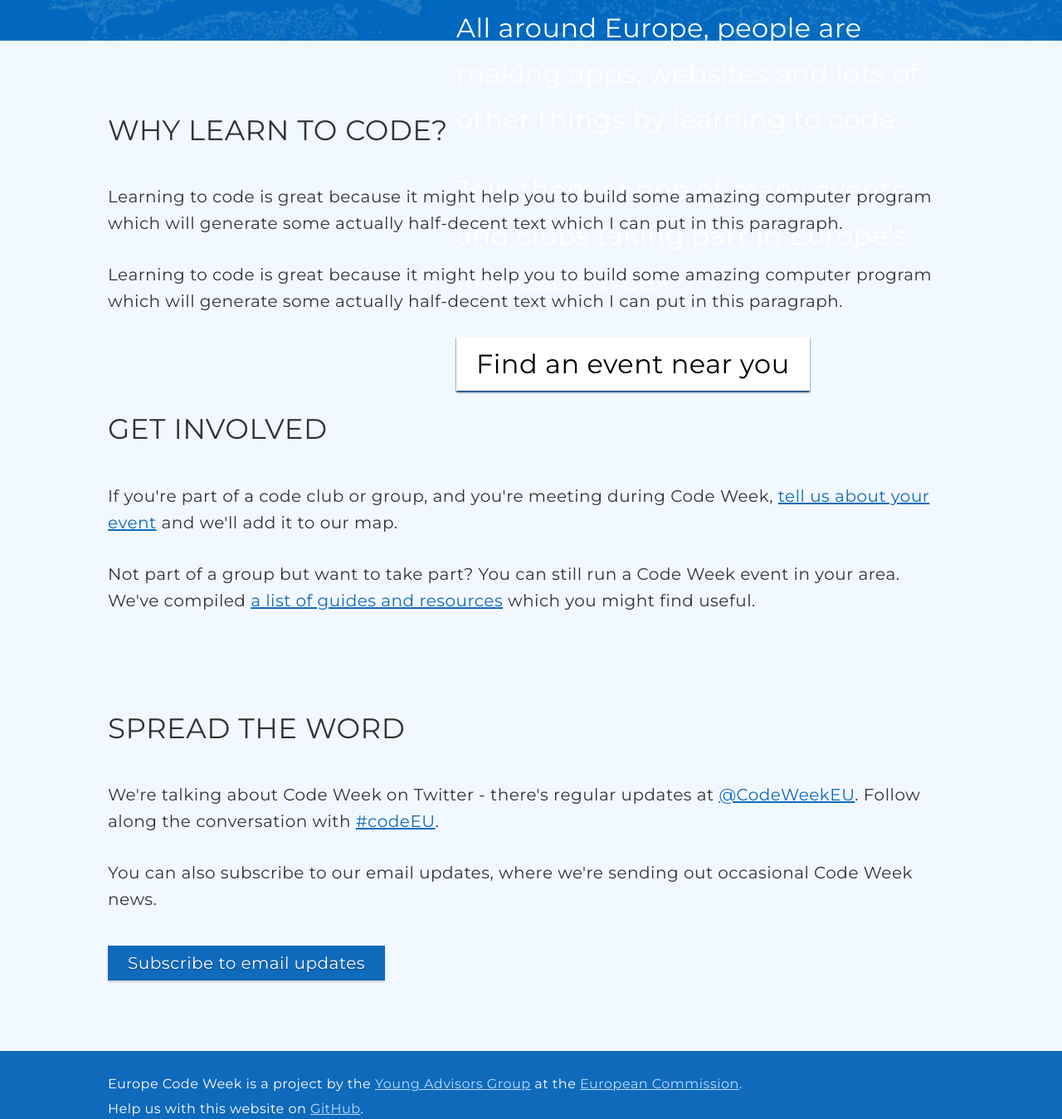
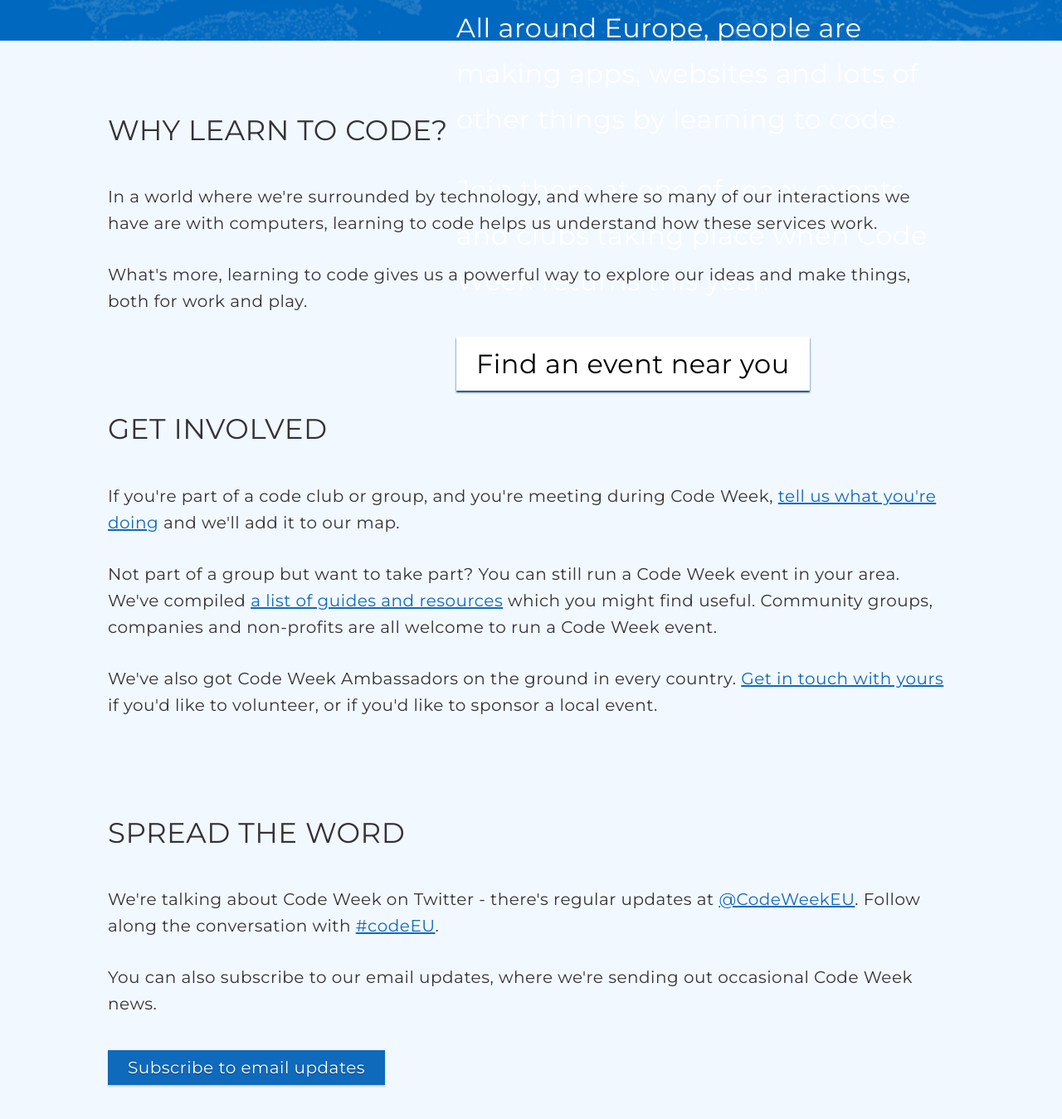
Before and after one commit to codeeu/codeeu.github.io, a Jekyll site: the page built from index.html, in a window 1280 px wide and 1400 px high, scrolled down 555 px, cut to the strip 51-1400 px from the top of the window. Shown: the whole strip at 83% size. Built offline with Jekyll 4.4.1, drawn with Linux system fonts in a browser that asks for light colours; nearby versions of some CDN libraries; Markdown is read by kramdown in place of the engine named in the settings; some of the changed text lies outside the part shown.

Commit message:
First pass at new homepage copy for this year

```diff
--- a/_layouts/header.html
+++ b/_layouts/header.html
@@ -5,7 +5,7 @@
 <header class="small">
   <div class="inner">
     <h1><a href="/">Europe<br> Code<br> Week<br> <span>2014</span></a></h1>
-    <h2>25th &mdash; 30th November <a href="https://twitter.com/search?q=%23codeEU&amp;f=realtime">#codeEU</a></h2>
+    <h2>11th &mdash; 17th October <a href="https://twitter.com/search?q=%23codeEU&amp;f=realtime">#codeEU</a></h2>
 
     {% include nav.ext %}
   </div>
--- a/_layouts/home.html
+++ b/_layouts/home.html
@@ -6,17 +6,17 @@
   <div class="inner">
     <header>
       <h1>Europe<br> Code<br> Week<br> <span>2014</span></h1>
-      <h2>25th &mdash; 30th November <a href="https://twitter.com/search?q=%23codeEU&amp;f=realtime">#codeEU</a></h2>
+      <h2>11th &mdash; 17th October <a href="https://twitter.com/search?q=%23codeEU&amp;f=realtime">#codeEU</a></h2>
     </header>
 
     {% include nav.ext %}
 
     <div id="intro-description">
       <p>All around Europe, people are making apps, websites and lots of other things by learning to code.</p>
-      <p>Join them at one of many events and clubs taking part in Europe's first Code Week.</p>
+      <p>Join them at one of many events and clubs taking place when Code Week returns this year.</p>
 
       <div class="button-well">
-        <a href="/events" class="button button-find">Find an event near you</a>
+        <a href="http://events.codeweek.eu" class="button button-find">Find an event near you</a>
       </div>
     </div>
 
--- a/index.html
+++ b/index.html
@@ -6,17 +6,19 @@
 <section id="why" class="wrap">
   <h1>Why learn to code?</h1>
 
-  <p>Learning to code is great because it might help you to build some amazing computer program which will generate some actually half-decent text which I can put in this paragraph.</p>
+  <p>In a world where we're surrounded by technology, and where so many of our interactions we have are with computers, learning to code helps us understand how these services work.</p>
 
-  <p>Learning to code is great because it might help you to build some amazing computer program which will generate some actually half-decent text which I can put in this paragraph.</p>
+  <p>What's more, learning to code gives us a powerful way to explore our ideas and make things, both for work and play.</p>
 </section>
 
 <section id="get-involved" class="wrap">
   <h1>Get involved</h1>
 
-  <p>If you're part of a code club or group, and you're meeting during Code Week, <a href="#">tell us about your event</a> and we'll add it to our map.</p>
+  <p>If you're part of a code club or group, and you're meeting during Code Week, <a href="http://events.codeweek.eu/">tell us what you're doing</a> and we'll add it to our map.</p>
 
-  <p>Not part of a group but want to take part? You can still run a Code Week event in your area. We've compiled <a href="/code/">a list of guides and resources</a> which you might find useful.</p>
+  <p>Not part of a group but want to take part? You can still run a Code Week event in your area. We've compiled <a href="/learn/">a list of guides and resources</a> which you might find useful. Community groups, companies and non-profits are all welcome to run a Code Week event.</p>
+
+  <p>We've also got Code Week Ambassadors on the ground in every country. <a href="http://events.codeweek.eu/ambassadors/">Get in touch with yours</a> if you'd like to volunteer, or if you'd like to sponsor a local event.</p>
 </section>
 
 <section id="spread-the-word" class="wrap">
@@ -27,6 +29,6 @@
   <p>You can also subscribe to our email updates, where we're sending out occasional Code Week news.</p>
 
   <div class="button-well">
-    <a href="#" class="button button-subscribe">Subscribe to email updates</a>
+    <a href="http://github.us7.list-manage.com/subscribe?u=664b714a19a3f9b118f6b1503&id=cb7307ae66" class="button button-subscribe">Subscribe to email updates</a>
   </div>
 </section>
```
